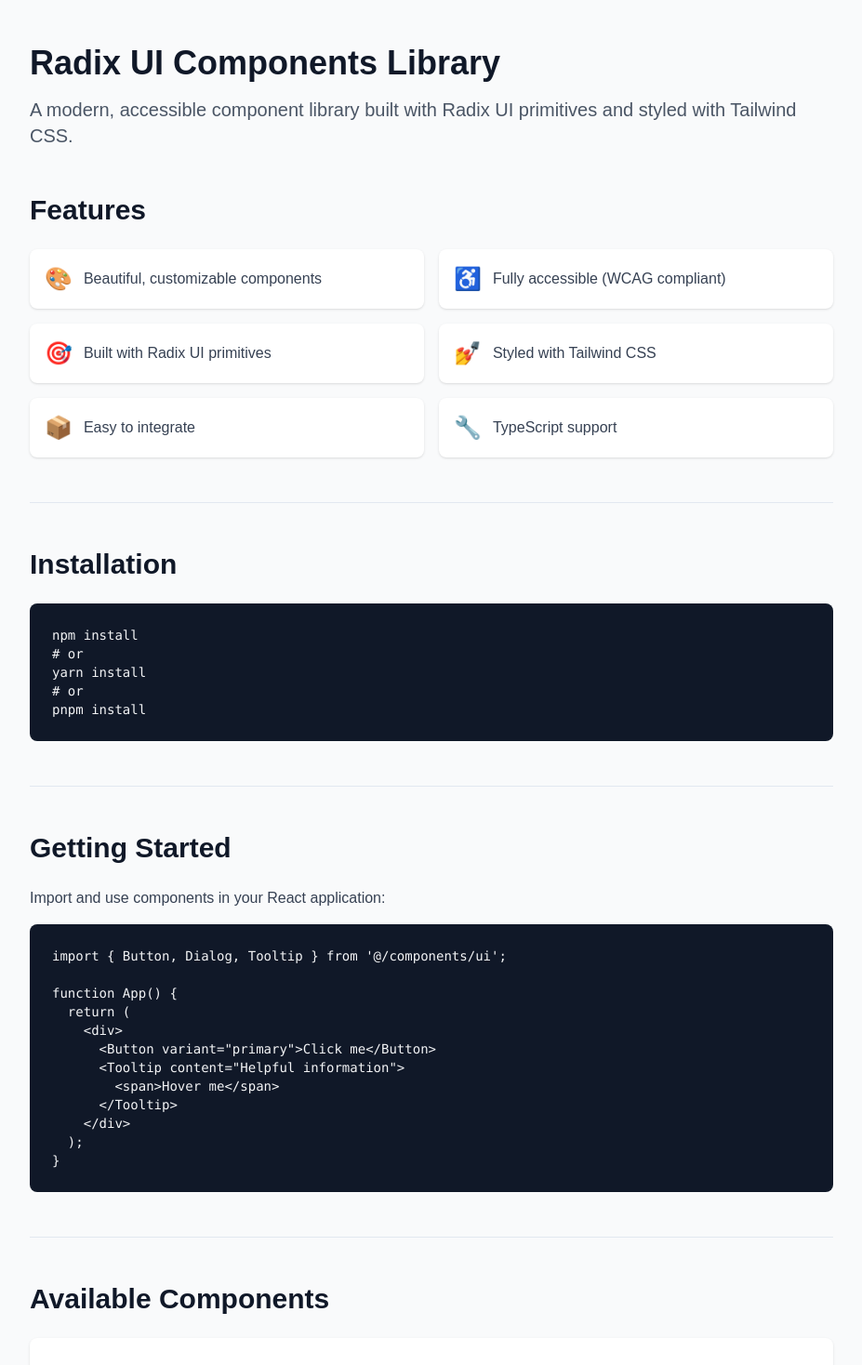
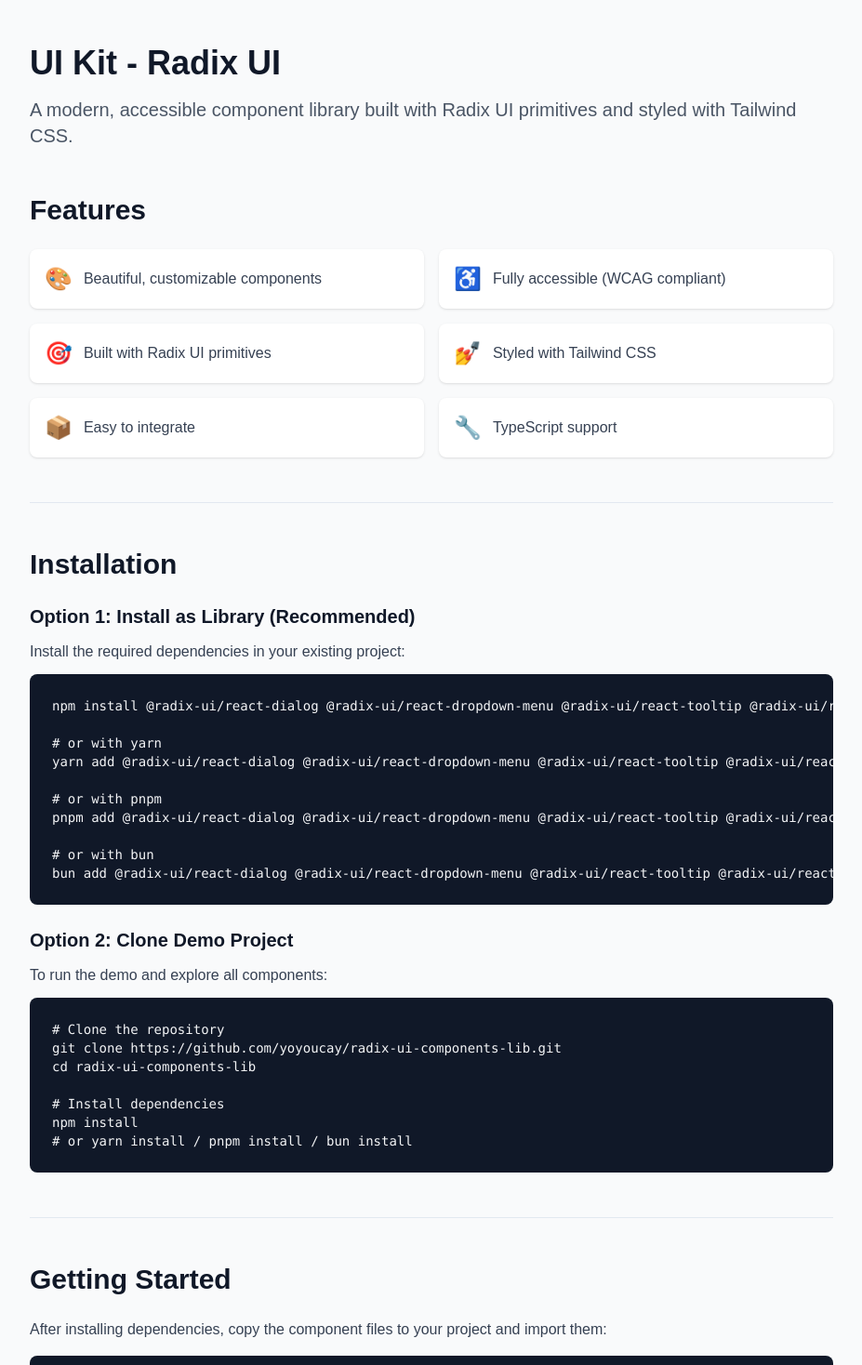
Before and after one commit to yoyoucay/radix-ui-components-lib, a Next.js app: page /documentation in a window 1280 px wide. Shown: the top 1468 px of the page at 93% size, without its empty margins (176-1103 px from the left). Built offline with nearby package versions, Linux system fonts and the light colour scheme.

Commit message:
feat: Update project branding and enhance documentation with installation options

```diff
--- a/package.json
+++ b/package.json
@@ -1,7 +1,7 @@
 {
-  "name": "radix-ui-components-lib",
+  "name": "ui-kit-radix-ui",
   "version": "0.1.0",
-  "description": "A standalone reusable Radix UI component library for Next.js projects with TypeScript and Tailwind CSS",
+  "description": "UI Kit - Radix UI - A standalone reusable Radix UI component library for Next.js projects with TypeScript and Tailwind CSS",
   "main": "./dist/index.js",
   "module": "./dist/index.mjs",
   "types": "./dist/index.d.ts",
--- a/src/app/documentation/page.tsx
+++ b/src/app/documentation/page.tsx
@@ -7,7 +7,7 @@
                 {/* Header */}
                 <div className="mb-12">
                     <h1 className="text-4xl font-bold text-gray-900 mb-4">
-                        Radix UI Components Library
+                        UI Kit - Radix UI
                     </h1>
                     <p className="text-xl text-gray-600">
                         A modern, accessible component library built with Radix UI primitives and styled with Tailwind CSS.
@@ -39,14 +39,40 @@
                 {/* Installation */}
                 <section className="mb-12">
                     <h2 className="text-3xl font-bold text-gray-900 mb-6">Installation</h2>
-                    <div className="bg-gray-900 text-gray-100 p-6 rounded-lg overflow-x-auto">
-                        <pre className="text-sm">
-                            <code>{`npm install
-# or
-yarn install
-# or
-pnpm install`}</code>
-                        </pre>
+
+                    <div className="mb-6">
+                        <h3 className="text-xl font-semibold text-gray-900 mb-3">Option 1: Install as Library (Recommended)</h3>
+                        <p className="text-gray-700 mb-3">Install the required dependencies in your existing project:</p>
+                        <div className="bg-gray-900 text-gray-100 p-6 rounded-lg overflow-x-auto">
+                            <pre className="text-sm">
+                                <code>{`npm install @radix-ui/react-dialog @radix-ui/react-dropdown-menu @radix-ui/react-tooltip @radix-ui/react-separator @radix-ui/react-slot class-variance-authority clsx tailwind-merge
+
+# or with yarn
+yarn add @radix-ui/react-dialog @radix-ui/react-dropdown-menu @radix-ui/react-tooltip @radix-ui/react-separator @radix-ui/react-slot class-variance-authority clsx tailwind-merge
+
+# or with pnpm
+pnpm add @radix-ui/react-dialog @radix-ui/react-dropdown-menu @radix-ui/react-tooltip @radix-ui/react-separator @radix-ui/react-slot class-variance-authority clsx tailwind-merge
+
+# or with bun
+bun add @radix-ui/react-dialog @radix-ui/react-dropdown-menu @radix-ui/react-tooltip @radix-ui/react-separator @radix-ui/react-slot class-variance-authority clsx tailwind-merge`}</code>
+                            </pre>
+                        </div>
+                    </div>
+
+                    <div>
+                        <h3 className="text-xl font-semibold text-gray-900 mb-3">Option 2: Clone Demo Project</h3>
+                        <p className="text-gray-700 mb-3">To run the demo and explore all components:</p>
+                        <div className="bg-gray-900 text-gray-100 p-6 rounded-lg overflow-x-auto">
+                            <pre className="text-sm">
+                                <code>{`# Clone the repository
+git clone https://github.com/yoyoucay/radix-ui-components-lib.git
+cd radix-ui-components-lib
+
+# Install dependencies
+npm install
+# or yarn install / pnpm install / bun install`}</code>
+                            </pre>
+                        </div>
                     </div>
                 </section>
 
@@ -56,7 +82,7 @@
                 <section className="mb-12">
                     <h2 className="text-3xl font-bold text-gray-900 mb-6">Getting Started</h2>
                     <p className="text-gray-700 mb-4">
-                        Import and use components in your React application:
+                        After installing dependencies, copy the component files to your project and import them:
                     </p>
                     <div className="bg-gray-900 text-gray-100 p-6 rounded-lg overflow-x-auto">
                         <pre className="text-sm">
@@ -175,6 +201,9 @@
                 <footer className="mt-16 pt-8 border-t border-gray-200 text-center text-gray-600">
                     <p>MIT License</p>
                     <p className="mt-2">
+                        Made with ❤️ by the UI Kit - Radix UI team
+                    </p>
+                    <p className="mt-2">
                         Contributions are welcome! Please feel free to submit a Pull Request.
                     </p>
                 </footer>
--- a/src/app/layout.tsx
+++ b/src/app/layout.tsx
@@ -13,8 +13,8 @@
 });
 
 export const metadata: Metadata = {
-  title: "Create Next App",
-  description: "Generated by create next app",
+  title: "UI Kit - Radix UI",
+  description: "A modern, accessible component library built with Radix UI primitives and styled with Tailwind CSS",
 };
 
 export default function RootLayout({
--- a/src/app/page.tsx
+++ b/src/app/page.tsx
@@ -5,7 +5,7 @@
         {/* Header */}
         <div className="mb-12 text-center">
           <h1 className="mb-4 text-5xl font-bold text-slate-900">
-            Radix UI Components Library
+            UI Kit - Radix UI
           </h1>
           <p className="text-xl text-slate-600">
             Beautiful, accessible components for Next.js projects
--- a/tsconfig.json
+++ b/tsconfig.json
@@ -26,6 +26,7 @@
         "./src/*"
       ]
     },
+    "incremental": true
   },
   "include": [
     "next-env.d.ts",
```
Also changed, not shown: 1 other file (tests, documents, lock files or other folders).
